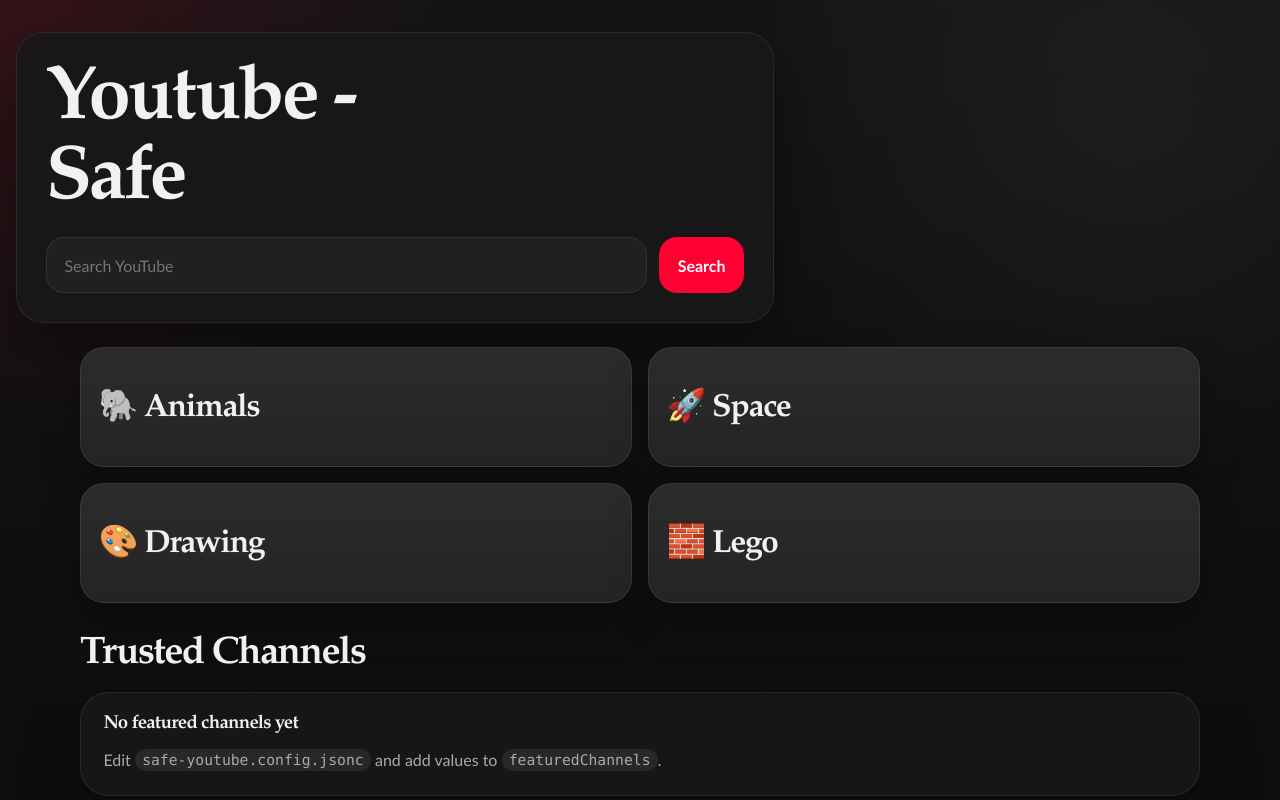
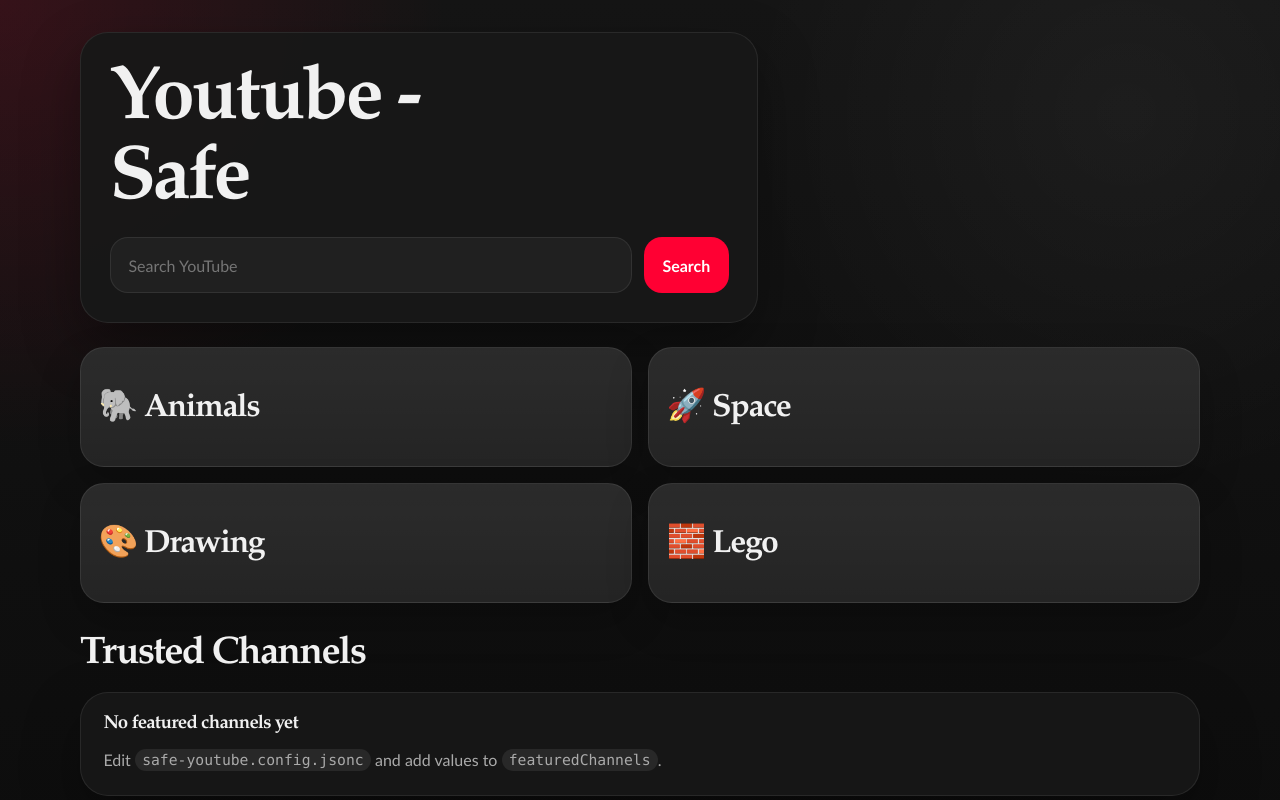
Before and after one commit to noemit/safe-youtube, a Next.js app: page / in a window 1280 px wide. Shown: the top 800 px of the page. Built offline with nearby package versions, Linux system fonts and the light colour scheme.

Commit message:
Match hero width to page

```diff
--- a/src/app/page.tsx
+++ b/src/app/page.tsx
@@ -17,7 +17,7 @@
 
   return (
     <main className="shell">
-      <section className="hero hero--full-width">
+      <section className="hero">
         <div className="hero__copy">
           <h1>{config.siteTitle}</h1>
           <SearchForm disabled={!allowSearching} />
```
